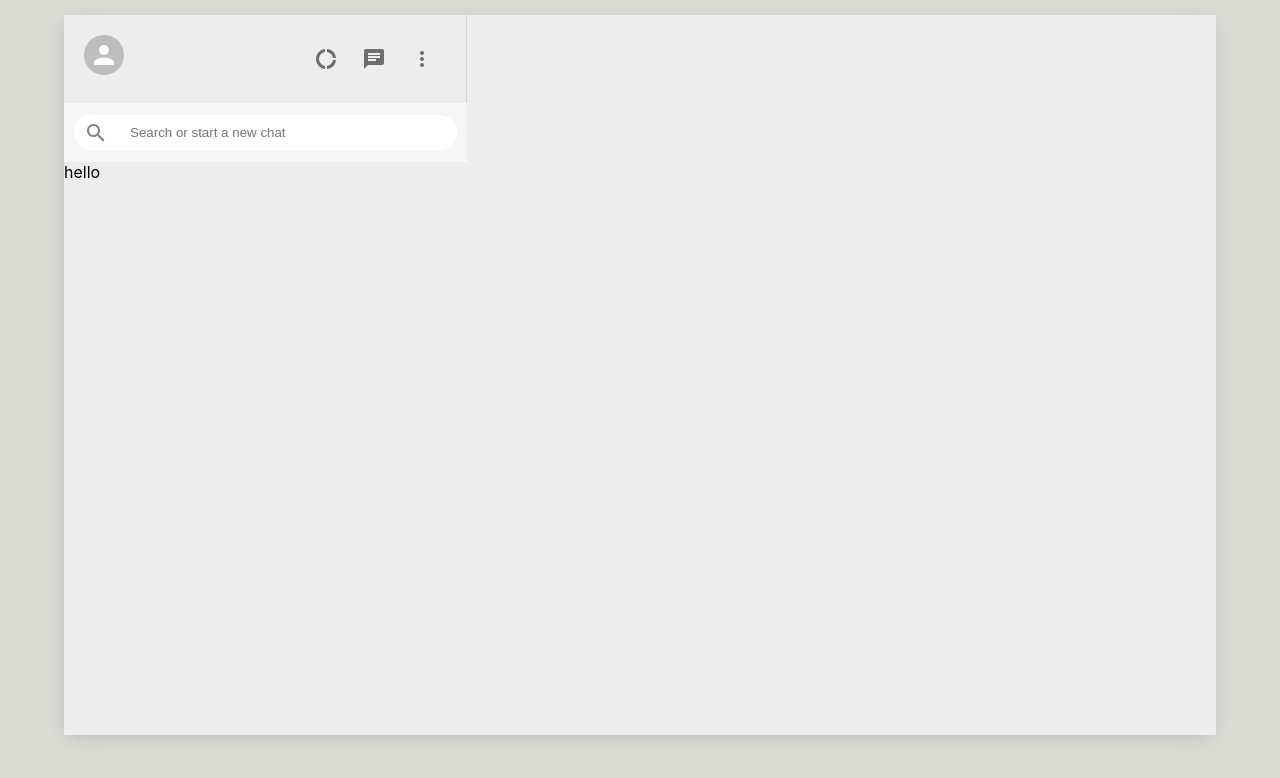
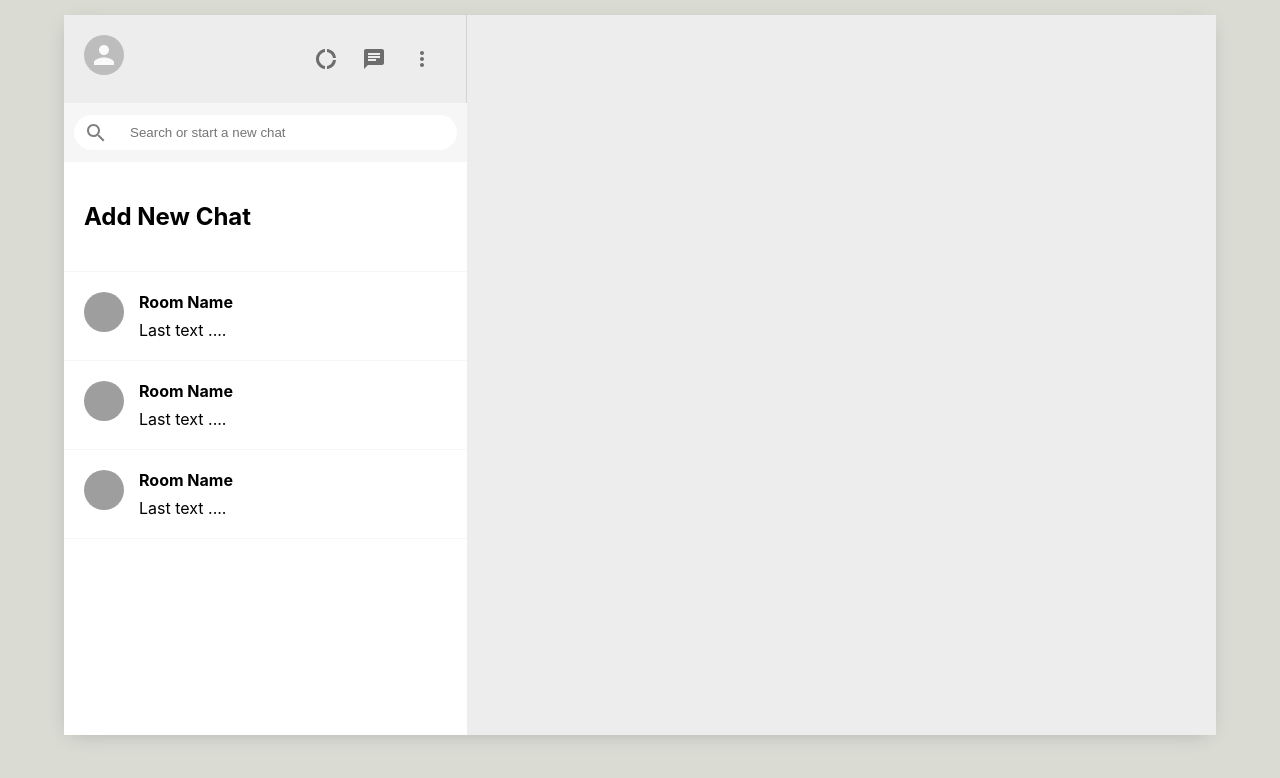
Before and after one commit to SubhasishSarkar/Whatsapp, a React (Create React App) app: page / in a window 1280 px wide. Shown: the top 778 px of the page. Built offline with nearby package versions, Linux system fonts and the light colour scheme; grey boxes are pictures that could not be loaded.

Commit message:
sidebar chat

```diff
--- a/src/Sidebar.css
+++ b/src/Sidebar.css
@@ -1,4 +1,6 @@
 .sidebar{
+    display: flex;
+    flex-direction: column;
     flex: 0.35;
 }
 
@@ -43,7 +45,8 @@
     border: none;
     margin-left: 10px;
 }
-.sidebar__chat{
+.sidebar__chats{
     flex: 1;
-    background-color: gray;
+    background-color: white;
+    overflow: scroll;
 }
--- a/src/Sidebar.js
+++ b/src/Sidebar.js
@@ -32,6 +32,9 @@ function Sidebar() {
             </div>
       </div>
             <div className="sidebar__chats">
+                <SidebarChat addNewChat/>
+                <SidebarChat/>
+                <SidebarChat/>
                 <SidebarChat/>
             </div>
         </div>
--- /dev/null
+++ b/src/SidebarChat.css
@@ -0,0 +1,21 @@
+.sidebarChat{
+    display: flex;
+    cursor: pointer;
+    border-bottom: 1px solid #f6f6f6f6;
+    padding: 20px
+}
+.sidebarChat:hover{
+    background-color: #ebebeb;
+}
+
+.sidebarChat__info > h2{
+    font-size: 16px;
+    margin-bottom: 8px;
+    margin-top: 0;
+}
+.sidebarChat__info > p{
+    margin: 0;
+}
+.sidebarChat__info{
+    margin-left: 15px;
+}
--- a/src/SidebarChat.js
+++ b/src/SidebarChat.js
@@ -1,11 +1,23 @@
 import React from 'react'
+import { Avatar } from '@material-ui/core'
+import './SidebarChat.css'
+function SidebarChat({addNewChat}) {
 
-function SidebarChat() {
-    return (
-        <div>
-            hello
+    const createChat = () => {};
+
+    return !addNewChat ? (
+        <div className="sidebarChat">
+            <Avatar src={`https://avatars.dicebear.com/api/human/abc.svg`}/>
+            <div className="sidebarChat__info">
+                <h2>Room Name</h2>
+                <p>Last text ....</p>
+            </div>
         </div>
-    )
+    ) : (
+        <div className="sidebarChat" onclick={createChat}>
+            <h2>Add New Chat</h2>
+        </div>
+    );
 }
 
 export default SidebarChat
```
